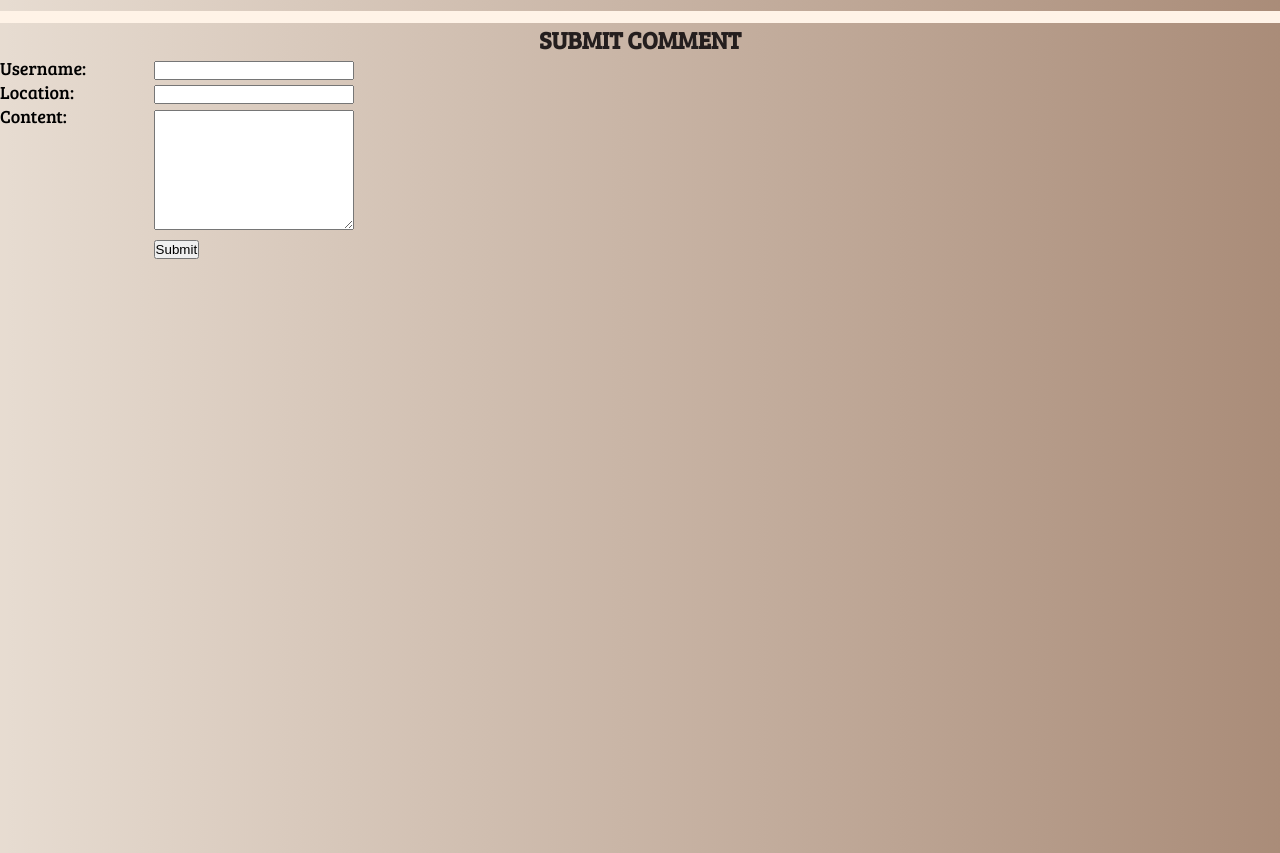
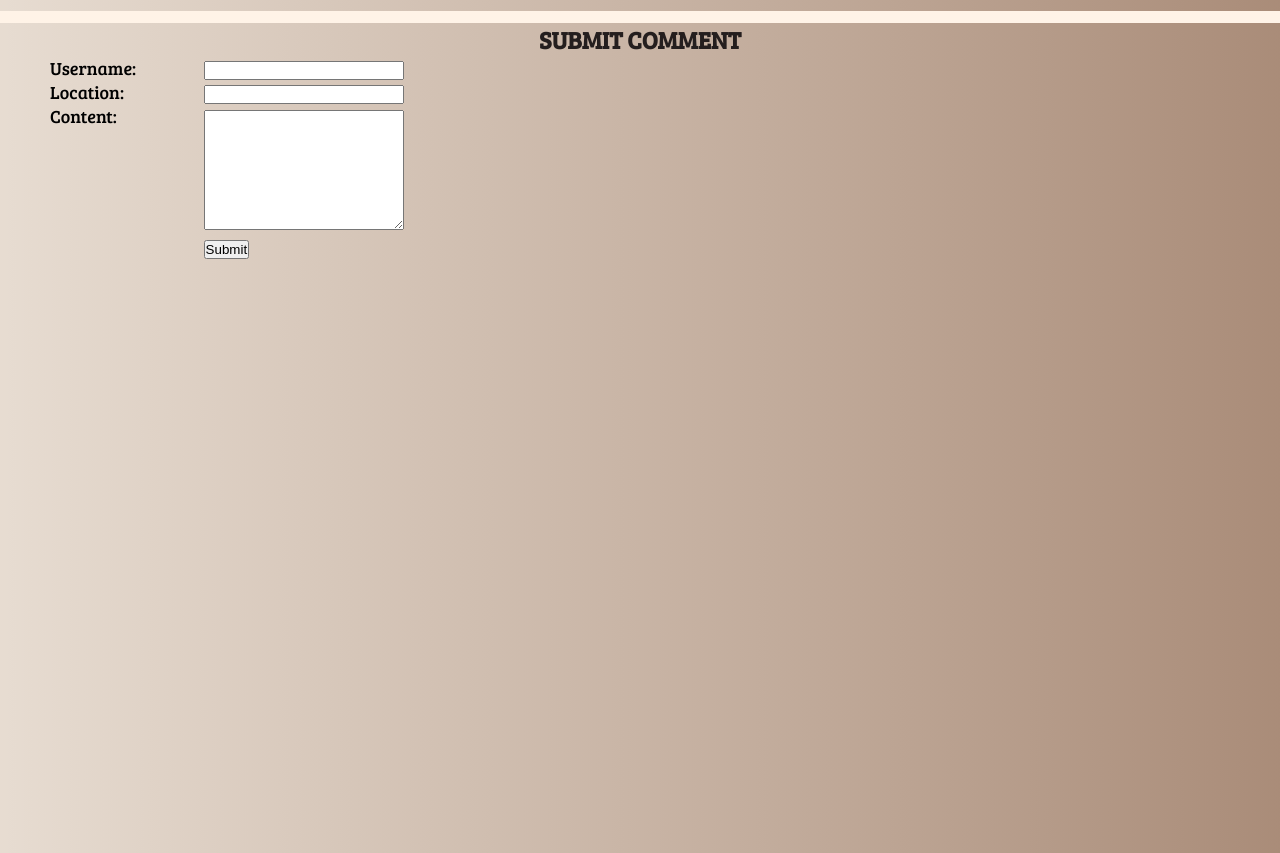
Before and after one commit to feeeluk/week5project, a website built with Vite: page client/index.html in a window 1280 px wide. Shown: the part 1139-1992 px from the top of the page. Built offline with nearby package versions, Linux system fonts and the light colour scheme; no server answers.

Commit message:
fixed form alignment

```diff
--- a/client/form.css
+++ b/client/form.css
@@ -7,6 +7,7 @@
     width: 150px;
     vertical-align: top;
     color: black;
+    margin-left: 50px;
 }
 
 .input{
```
